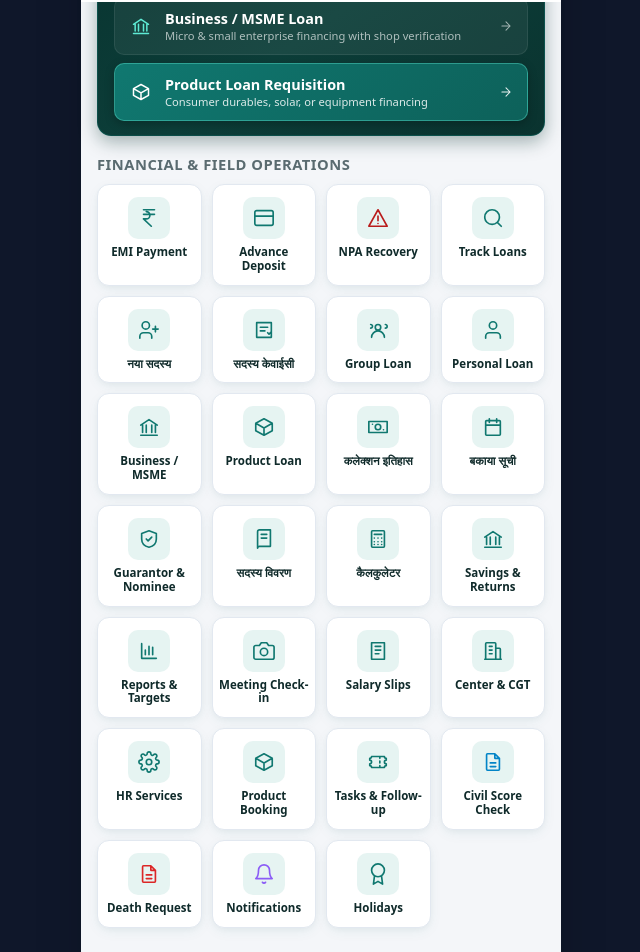
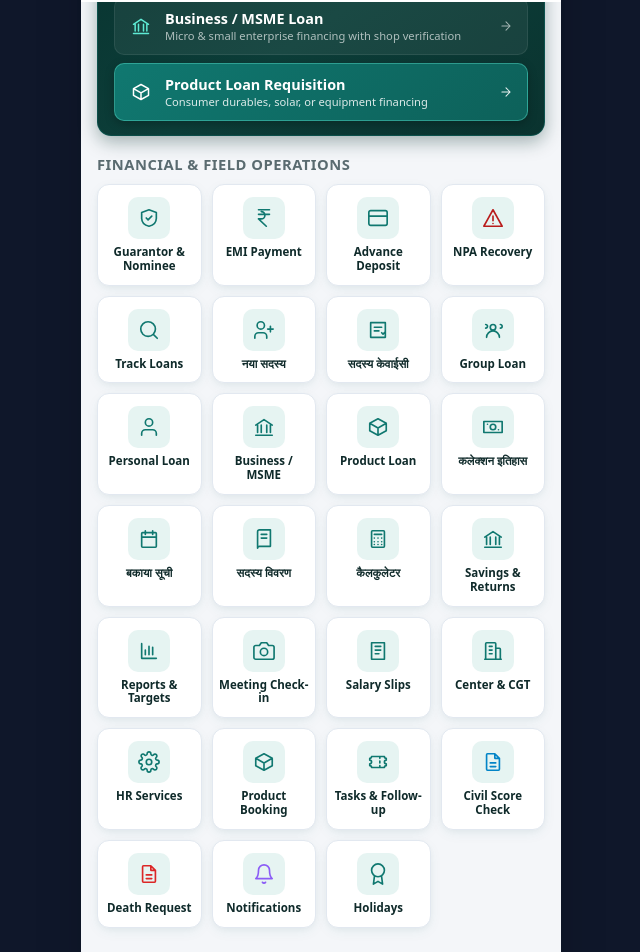
Before and after one commit to AryanPathak0421/Udgam_finance, a React (Vite) app in the folder frontend/: page /employee in a window 1280 px wide. Shown: the part 798-1750 px from the top of the page, without its empty margins (319-959 px from the left). Built offline with nearby package versions, Linux system fonts and the light colour scheme; no server answers; sample sign-in values are in the browser's storage.

Commit message:
Employee home: Guarantor & Nominee tile moved to the first place
The tile is now the first item of the Financial & Field Operations grid.

Co-Authored-By: Claude Haiku 5.5 <noreply@anthropic.com>

```diff
--- a/frontend/src/modules/employee/pages/EmployeeHome.jsx
+++ b/frontend/src/modules/employee/pages/EmployeeHome.jsx
@@ -322,6 +322,13 @@ export default function EmployeeHome() {
         Financial & Field Operations
       </h4>
       <div className="emp-actions-grid">
+        <div className="emp-action-tile" onClick={() => navigate('/employee/guarantor-nominee')}>
+          <div className="tile-icon" style={{ color: 'var(--emp-primary)' }}>
+            <Icon name="shieldcheck" size={22} />
+          </div>
+          <div className="tile-title">Guarantor &amp; Nominee</div>
+        </div>
+
         <div className="emp-action-tile" onClick={() => navigate('/employee/emi-payment')}>
           <div className="tile-icon" style={{ color: 'var(--emp-primary)' }}>
             <Icon name="rupee" size={22} />
@@ -404,13 +411,6 @@ export default function EmployeeHome() {
             <Icon name="calendar" size={22} />
           </div>
           <div className="tile-title">{t('due_list')}</div>
-        </div>
-
-        <div className="emp-action-tile" onClick={() => navigate('/employee/guarantor-nominee')}>
-          <div className="tile-icon" style={{ color: 'var(--emp-primary)' }}>
-            <Icon name="shieldcheck" size={22} />
-          </div>
-          <div className="tile-title">Guarantor &amp; Nominee</div>
         </div>
 
         <div className="emp-action-tile" onClick={() => navigate('/employee/synopsis')}>
```
